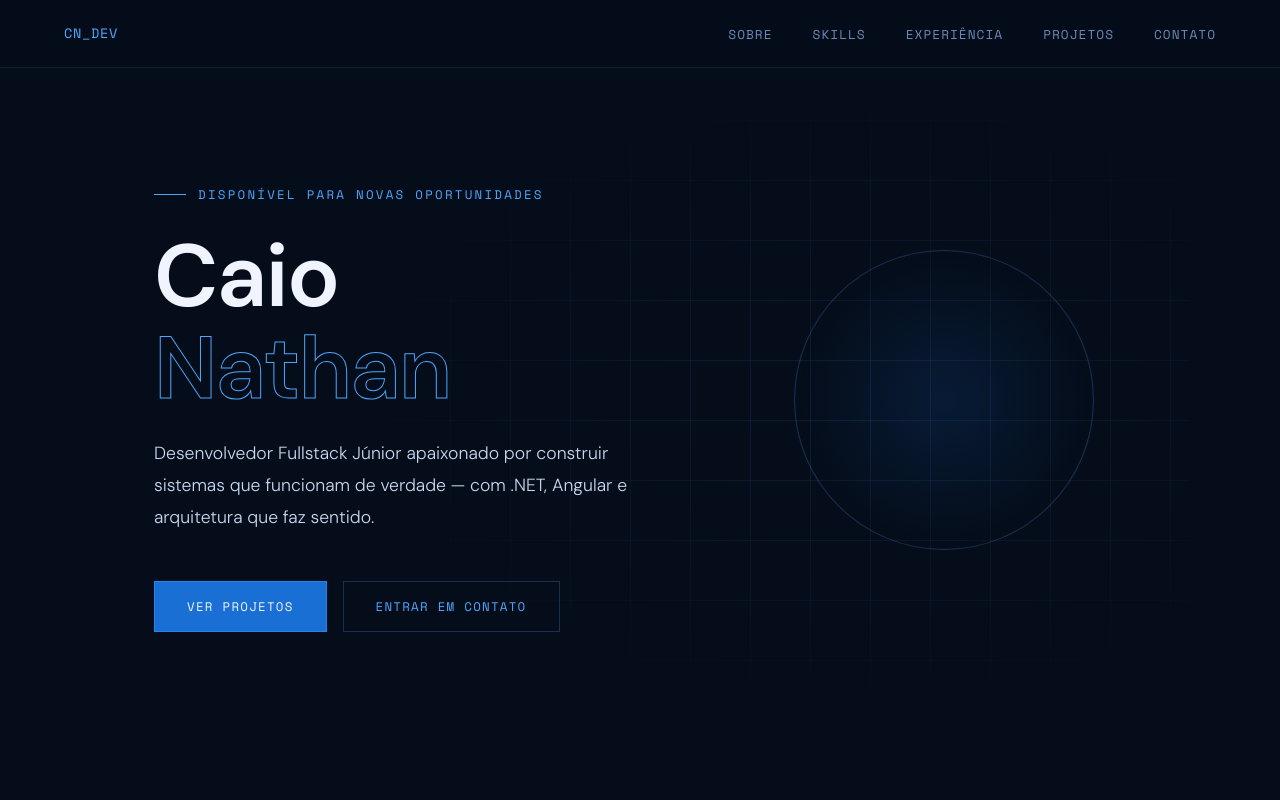
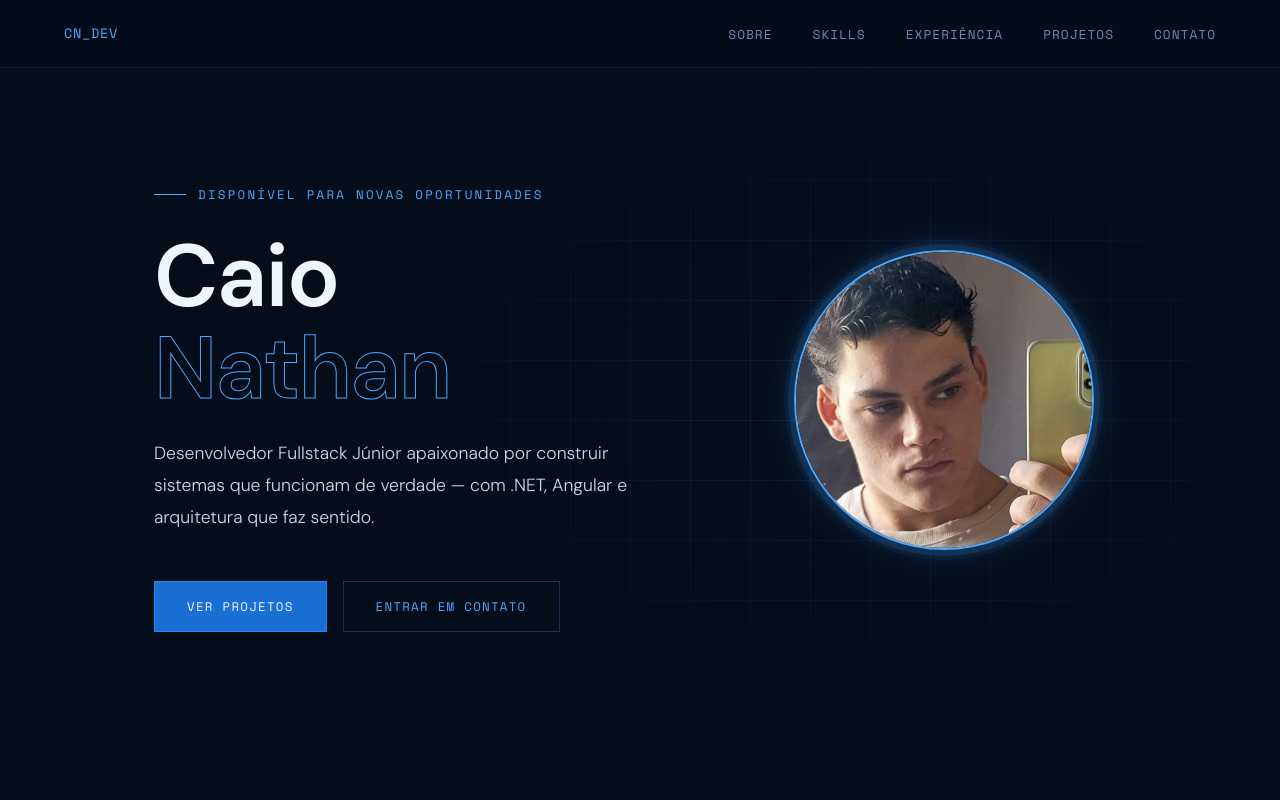
Before and after one commit to CaioNathanVP/caionathan.github.io, a plain HTML site: page index.html in a window 1280 px wide. Shown: the top 800 px of the page. Drawn offline with nearby package versions, Linux system fonts and the light colour scheme.

Commit message:
adicionando foto de perfil

```diff
--- a/index.html
+++ b/index.html
@@ -23,7 +23,9 @@
 <!-- HERO -->
 <section id="hero">
   <div class="hero-grid"></div>
-  <div class="hero-dot"></div>
+  <div class="hero-dot">
+    <img src="assets/WhatsApp Image 2025-12-17 at 11.52.45.jpeg" alt="Caio Nathan" class="hero-photo">
+  </div>
   <div class="hero-tag">Disponível para novas oportunidades</div>
   <h1>Caio<br><span>Nathan</span></h1>
   <p class="hero-desc">Desenvolvedor Fullstack Júnior apaixonado por construir sistemas que funcionam de verdade — com .NET, Angular e arquitetura que faz sentido.</p>
@@ -146,7 +148,7 @@
       </div>
       <div class="t-line"><div class="t-dot"></div><div class="t-track"></div></div>
       <div class="t-content">
-        <div class="t-role">Atendente / Operador</div>
+        <div class="t-role">Repositor</div>
         <div class="t-company">Mercado Soma</div>
         <div class="t-desc">
           Atendimento ao público em ambiente de alta demanda. Desenvolvimento de comunicação, proatividade e trabalho em equipe — habilidades que hoje uso diariamente para colaborar com analistas, times de produto e gestores.
--- a/style.css
+++ b/style.css
@@ -151,9 +151,21 @@ h1 span {
   transform: translateY(-50%);
   width: 300px; height: 300px;
   border-radius: 50%;
-  background: radial-gradient(circle, rgba(26, 111, 212, 0.15) 0%, transparent 70%);
-  border: 1px solid var(--border-2);
-  z-index: -1;
+  overflow: hidden;
+  z-index: 0;
+  border: 2px solid var(--accent);
+  box-shadow:
+    0 0 0 6px rgba(77, 168, 255, 0.12),
+    0 0 0 10px rgba(77, 168, 255, 0.06),
+    0 0 40px rgba(26, 111, 212, 0.3);
+}
+.hero-photo {
+  width: 100%;
+  height: 100%;
+  object-fit: cover;
+  object-position: center top;
+  display: block;
+  filter: grayscale(20%);
 }
 
 /* ABOUT */
```
Also changed, not shown: assets/WhatsApp Image 2025-12-17 at 11.52.45.jpeg (added).
